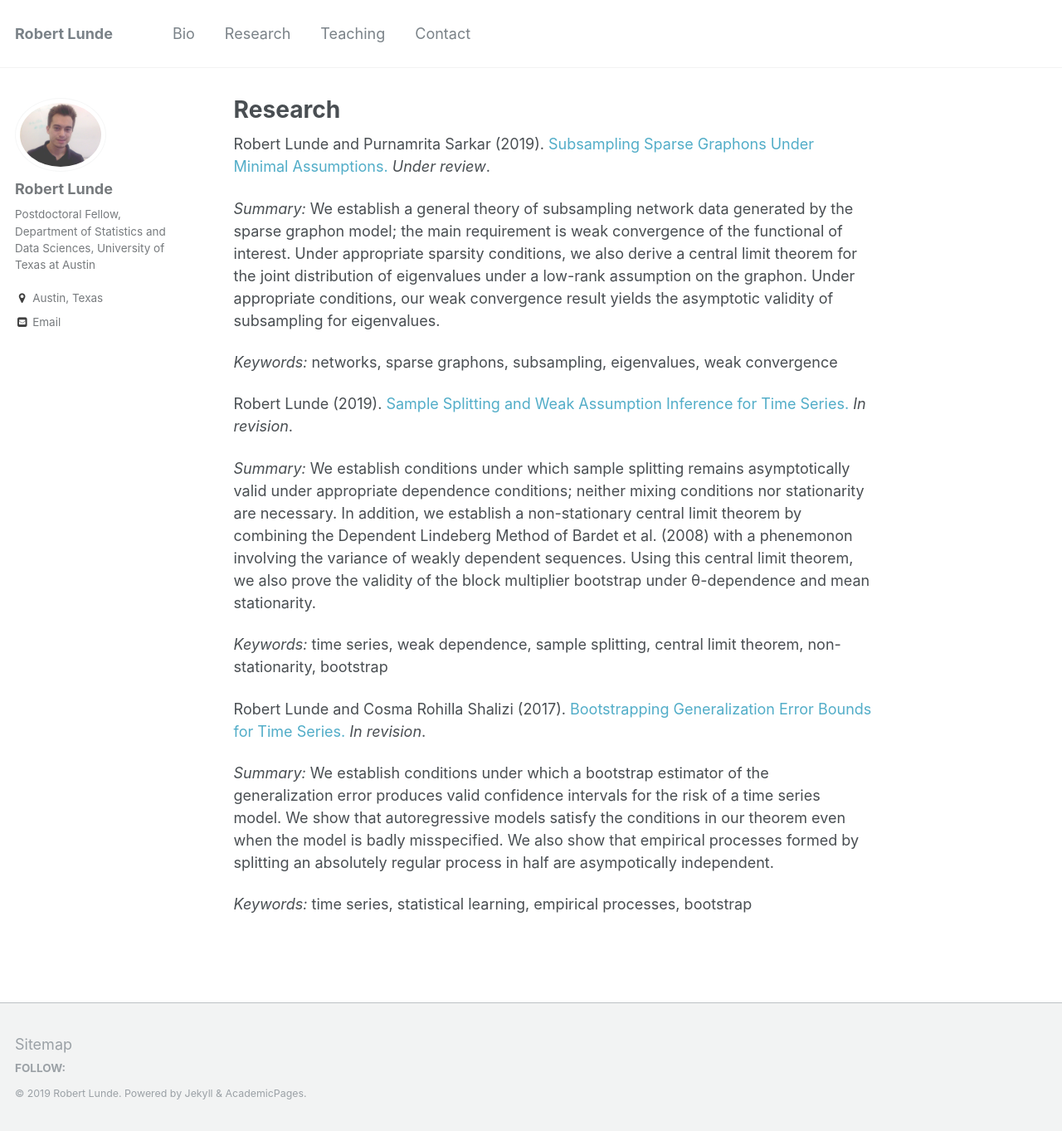
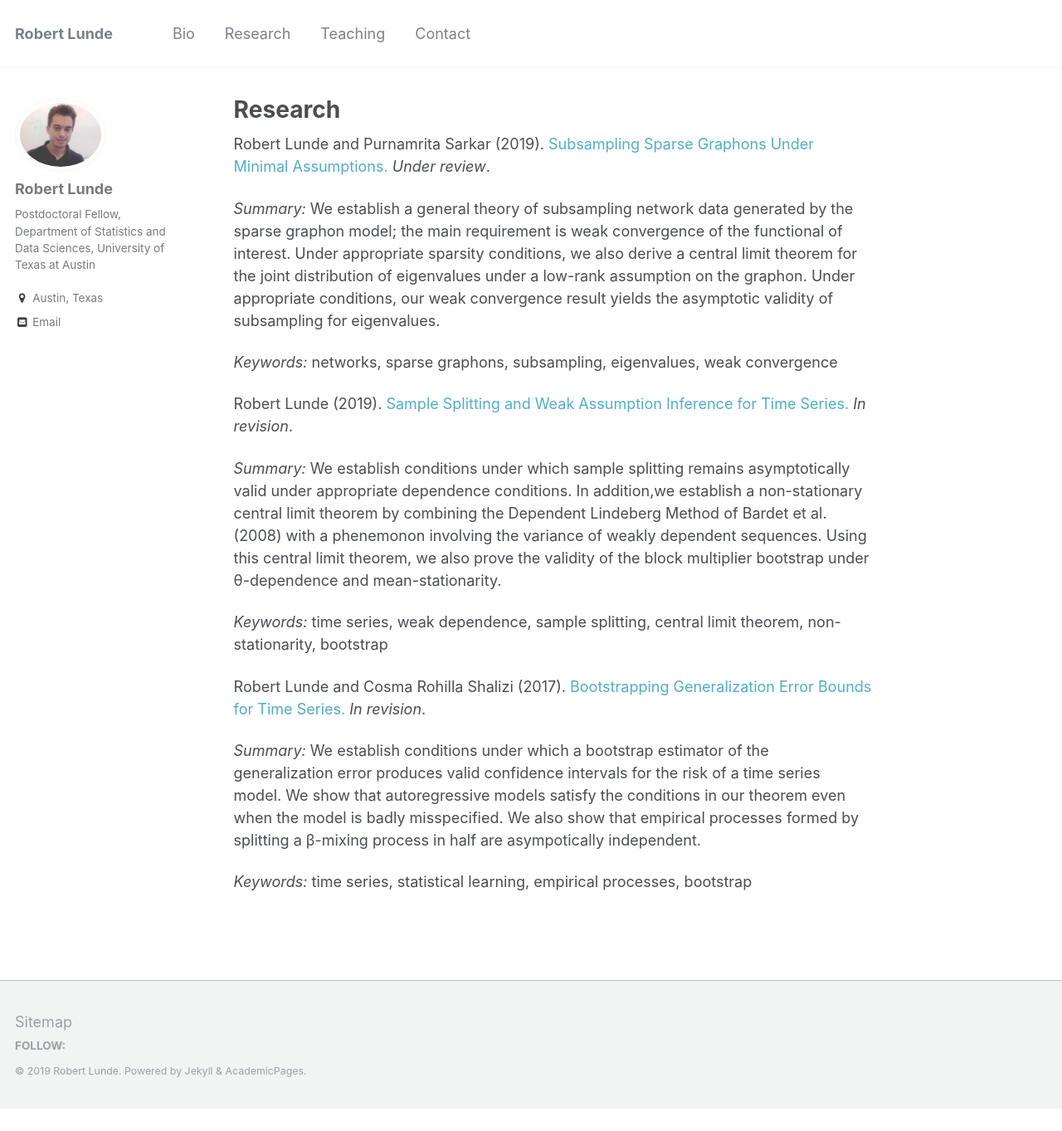
Before and after one commit to rslunde/rslunde.github.io, a Jekyll site: the page built from _pages/research.md, in a window 1280 px wide and 1363 px high. Shown: the whole window at 83% size. Built offline with Jekyll 4.4.1, drawn with Linux system fonts in a browser that asks for light colours.

Commit message:
some changes to research

```diff
--- a/_pages/research.md
+++ b/_pages/research.md
@@ -15,11 +15,10 @@ low-rank assumption on the graphon.  Under appropriate conditions, our weak conv
 Robert Lunde (2019). [Sample Splitting and Weak Assumption Inference for Time Series.](https://arxiv.org/abs/1902.07425)  <i>In revision</i>.
 
 <i>Summary:</i> We establish conditions under which sample splitting remains asymptotically valid under
-appropriate dependence conditions; neither mixing conditions nor stationarity are necessary.  In addition,
-we establish a non-stationary central limit theorem by combining the Dependent Lindeberg Method of Bardet et
-al. (2008) with a phenemonon involving the variance of weakly dependent sequences.  Using this central
-limit theorem, we also prove the validity of the block multiplier bootstrap under &theta;-dependence and mean
-stationarity.
+appropriate dependence conditions.  In addition,we establish a non-stationary central limit theorem by
+combining the Dependent Lindeberg Method of Bardet et al. (2008) with a phenemonon involving the variance of
+weakly dependent sequences.  Using this central limit theorem, we also prove the validity of the block
+multiplier bootstrap under &theta;-dependence and mean-stationarity.
 
 <i>Keywords:</i> time series, weak dependence, sample splitting, central limit theorem, non-stationarity, bootstrap
 
@@ -28,6 +27,6 @@ Robert Lunde and Cosma Rohilla Shalizi (2017). [Bootstrapping Generalization Err
 <i>Summary:</i> We establish conditions under which a bootstrap estimator of the generalization error produces
 valid confidence intervals for the risk of a time series model.  We show that autoregressive models satisfy
 the conditions in our theorem even when the model is badly misspecified.  We also show that empirical
-processes formed by splitting an absolutely regular process in half are asympotically independent.
+processes formed by splitting a &beta;-mixing process in half are asympotically independent.
 
 <i>Keywords:</i> time series, statistical learning, empirical processes, bootstrap
```
